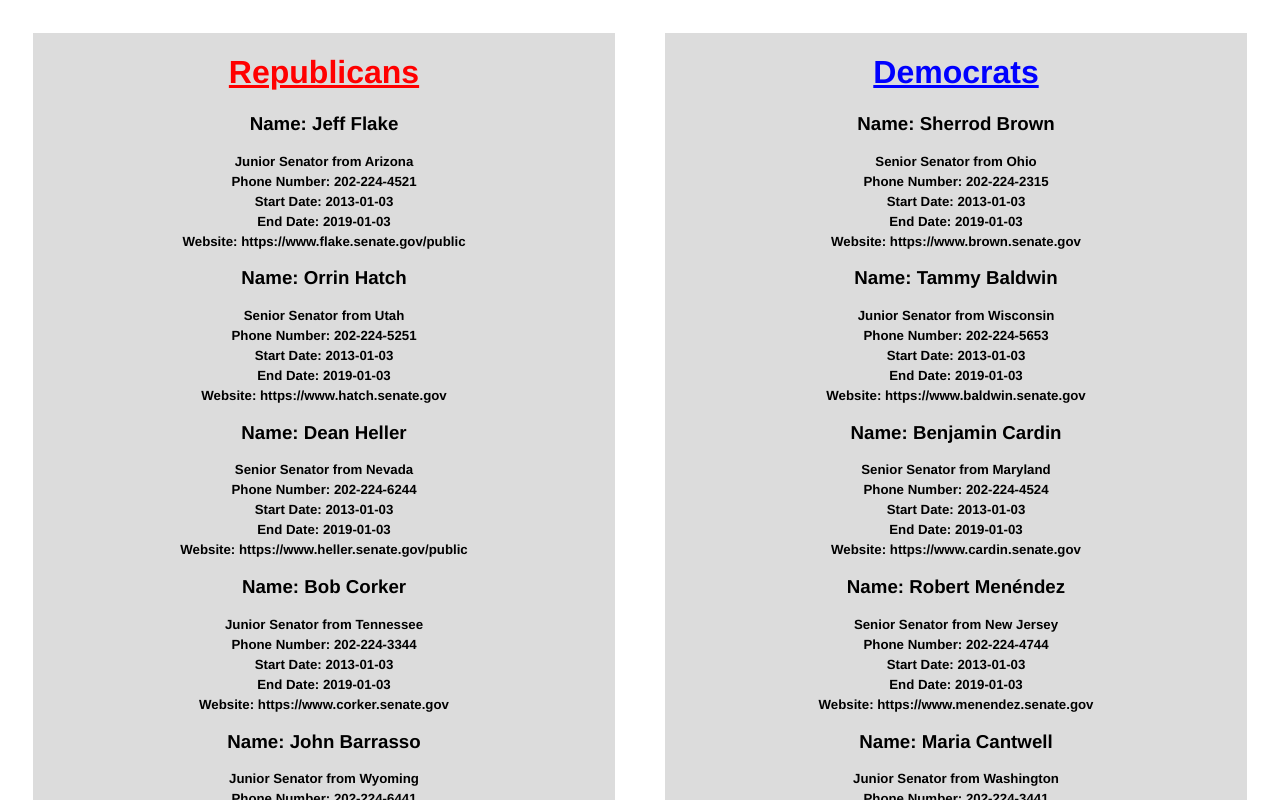
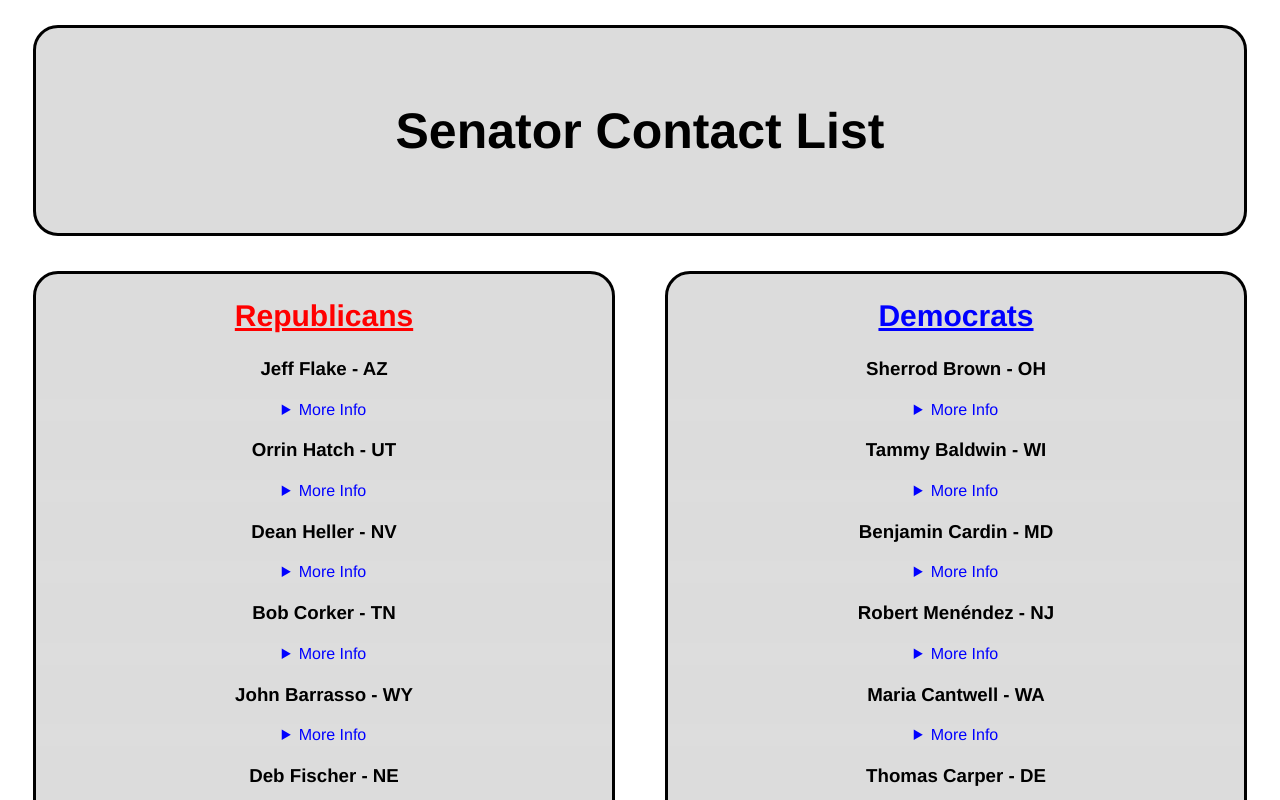
Before and after one commit to JamesSakurai/Senators-info, a React (Create React App) app: page / in a window 1280 px wide. Shown: the top 800 px of the page. Built offline with nearby package versions, Linux system fonts and the light colour scheme.

Commit message:
updated look of page

```diff
--- a/src/components/Senator.js
+++ b/src/components/Senator.js
@@ -7,12 +7,15 @@ export default class extends Component {
 
     return (
       <div>
-        <h3>Name: {senator.person.firstname} {senator.person.lastname}</h3>
-        <h5>{senator.description}</h5>
-        <h5>Phone Number: {senator.phone}</h5>
-        <h5>Start Date: {senator.startdate}</h5>
-        <h5>End Date: {senator.enddate}</h5>
-        <h5>Website: {senator.website}</h5>
+        <h3>{senator.person.firstname} {senator.person.lastname} - {senator.state}</h3>
+          <details>
+            <summary>More Info</summary>
+              <p>{senator.description}</p>
+              <p>Phone Number: {senator.phone}</p>
+              <p>Birthdate: {senator.person.birthday}</p>
+              <p>End Date: {senator.enddate}</p>
+              <p>Website: {senator.website}</p>
+          </details>
       </div>
     );
   }
--- a/src/components/Senators.js
+++ b/src/components/Senators.js
@@ -19,14 +19,19 @@ export default class extends Component {
     const democrats = this.renderDemocrats()
 
     return (
-      <div class="flex-container">
-        <div>
-          <h1 id="reps">Republicans</h1>
-          {republicans}
+      <div>
+        <div class="header">
+          <h1>Senator Contact List</h1>
         </div>
-        <div>
-          <h1 id="dems">Democrats</h1>
-          {democrats}
+        <div class="flex-container">
+          <section>
+            <h2 id="reps">Republicans</h2>
+            {republicans}
+          </section>
+          <section>
+            <h2 id="dems">Democrats</h2>
+            {democrats}
+          </section>
         </div>
       </div>
     );
--- a/src/index.css
+++ b/src/index.css
@@ -1,16 +1,14 @@
 body {
-  /*padding: 10px;*/
   font-family: helvetica;
   text-align: center;
-  /*background-color: gainsboro;*/
 }
 
-h3 {
-
+h1 {
+  font-size: 50px;
 }
 
-h5 {
-  margin: 5px;
+h2 {
+  font-size: 30px;
 }
 
 .flex-container {
@@ -18,10 +16,41 @@ h5 {
   flex-wrap: nowrap;
 }
 
-.flex-container > div {
+.flex-container > section {
   width: 100%;
   margin: 25px;
   background-color: gainsboro;
+  border: solid black;
+  border-radius: 25px;
+}
+
+.header {
+  margin: 25px 25px 10px 25px;
+  padding:40px;
+  background-color: gainsboro;
+  border: solid black;
+  border-radius: 25px;
+}
+
+details summary::-webkit-details-marker {
+  background: white;
+  color: black;
+  font-size: 200%;
+  border-radius: 0px;
+}
+
+details > summary {
+  color: blue;
+  padding: 2px 6px;
+  background-color: #ddd;
+  border: thin black;
+}
+
+details > p {
+  background-color: #ddd;
+  padding: 2px 6px;
+  margin: 0;
+  box-shadow: 3px 3px 4px black;
 }
 
 #reps {
```
